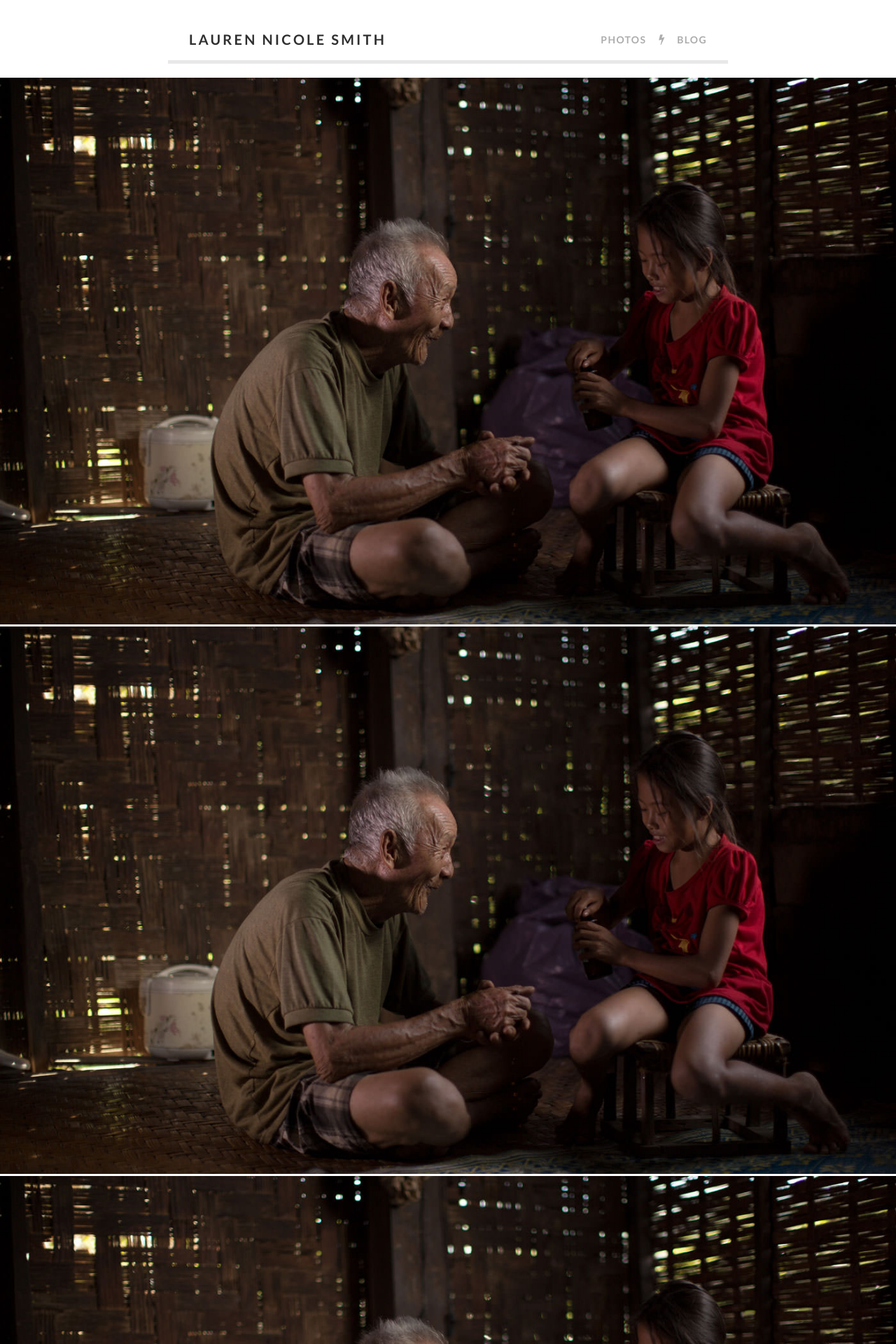
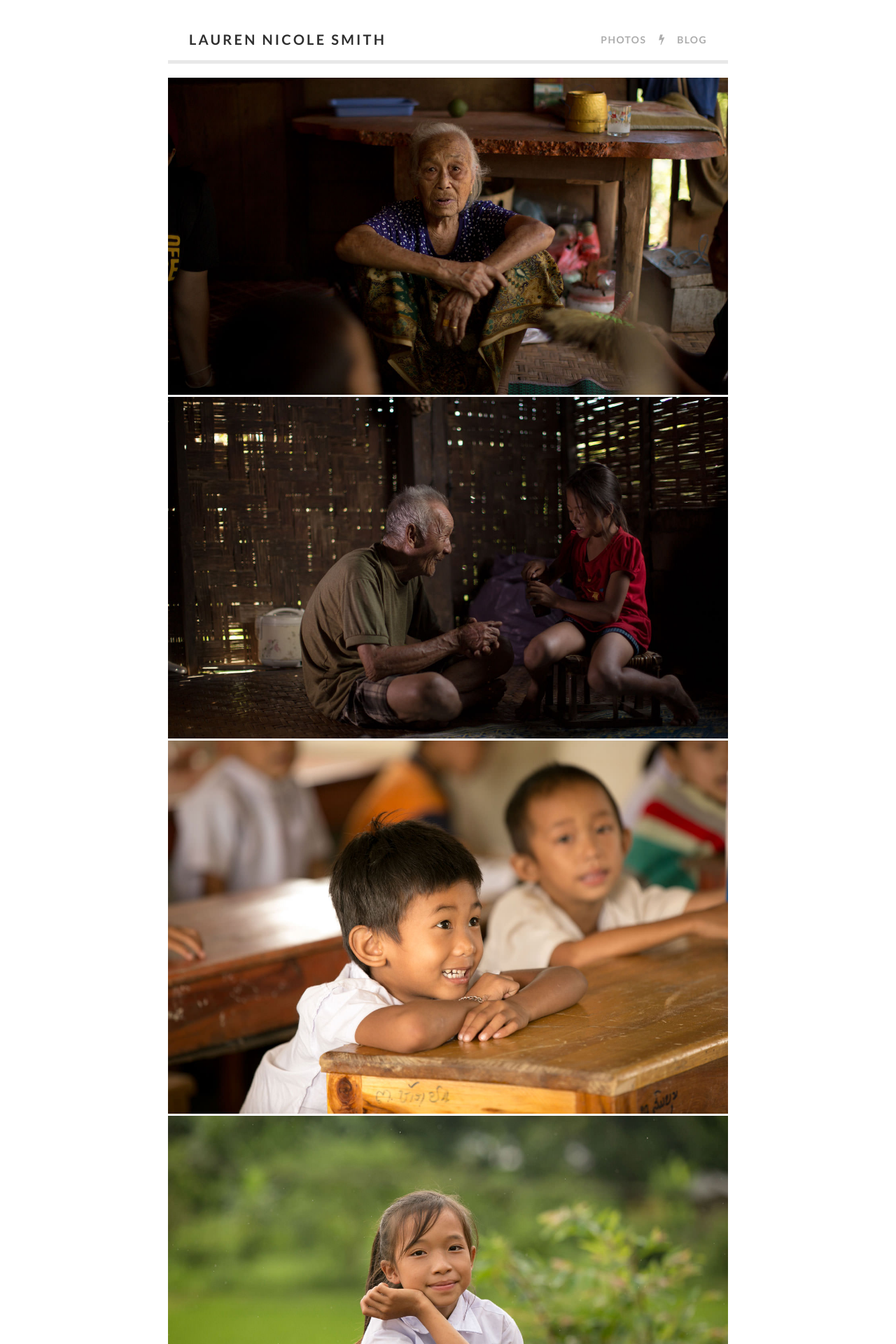
Before and after one commit to smithln/smithln.github.io, a Jekyll site: the page built from photos/index.html, in a window 1280 px wide. Shown: the top 1920 px of the page at 70% size. Built offline with Jekyll 4.4.1, drawn with Linux system fonts in a browser that asks for light colours; nearby versions of some CDN libraries.

Commit message:
Adds photos and reorders photo section

```diff
--- a/_layouts/photos.html
+++ b/_layouts/photos.html
@@ -8,7 +8,7 @@
     {% include header.html %}
 
     <div class="page-content">
-      <div class="wrapper--photos">
+      <div class="wrapper">
         {{ content }}
       </div>
     </div>
--- a/photos/index.html
+++ b/photos/index.html
@@ -5,8 +5,9 @@ layout: photos
 <div class="photos">
 
   <article>
+
     <div class="photos__item">
-      <img src="../img/laos-6.jpg" alt="Everyone Has Promise - Behind the scenes photo taken for Pencils of Promise"></img>
+      <img src="../img/laos-5.jpg" alt="Everyone Has Promise - Behind the scenes photo taken for Pencils of Promise"></img>
     </div>
 
     <div class="photos__item">
@@ -14,9 +15,36 @@ layout: photos
     </div>
 
     <div class="photos__item">
-      <img src="../img/laos-6.jpg" alt="Everyone Has Promise - Behind the scenes photo taken for Pencils of Promise"></img>
+      <img src="../img/laos-2.jpg" alt="A student at Hat Khan primary school - photo taken for Pencils of Promise"></img>
     </div>
 
+    <div class="photos__item">
+      <img src="../img/laos-3.jpg" alt="A student at Hat Khan primary school - photo taken for Pencils of Promise"></img>
+    </div>
+
+    <div class="photos__item">
+      <img src="../img/laos-1.jpg" alt="A student at Hat Khan primary school - photo taken for Pencils of Promise"></img>
+    </div>
+
+    <div class="photos__item">
+      <img src="../img/guate-2.jpg" alt="A child in La Primavera Primary School - photo taken for Pencils of Promise"></img>
+    </div>
+
+    <div class="photos__item">
+      <img src="../img/guate-1.jpg" alt="Photo taken for Pencils of Promise"></img>
+    </div>
+
+    <div class="photos__item">
+      <img src="../img/guate-3.jpg" alt="A child in La Primavera Primary School - photo taken for Pencils of Promise"></img>
+    </div>
+
+    <div class="photos__item">
+      <img src="../img/palm.jpg" alt="Santa Monica Sunset"></img>
+    </div>
+
+    <div class="photos__item">
+      <img src="../img/canon.jpg" alt="Canon Beach, Oregon"></img>
+    </div>
 
   </article>
 
```
Also changed, not shown: img/canon.jpg (added).
